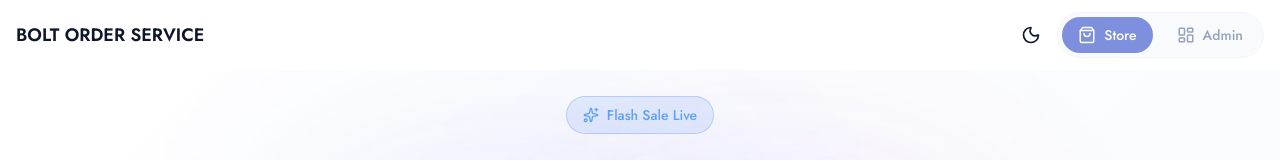
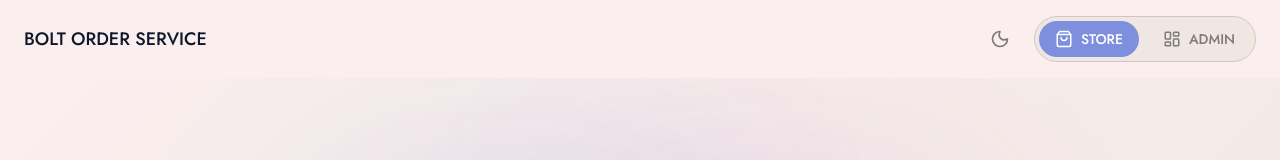
Before and after one commit to dpoppe7/bolt-order-service, a React (Vite) app in the folder web/: page / in a window 1280 px wide. Shown: the top 160 px of the page. Built offline with nearby package versions, Linux system fonts and the light colour scheme; no server answers.

Commit message:
refractor: navbar

```diff
--- a/web/src/App.tsx
+++ b/web/src/App.tsx
@@ -23,6 +23,7 @@ function App() {
       <NavBar view={view} onViewChange={setView} />
 
       {/* Main Content */}
+      <main className="max-w-7xl mx-auto px-4 sm:px-6 lg:px-8 pt-24 pb-12">
         <AnimatePresence mode="wait">
           {view === 'customer' ? (
             <motion.div
@@ -46,6 +47,7 @@ function App() {
             </motion.div>
           )}
         </AnimatePresence>
+      </main>
     </div>
   );
 }
--- a/web/src/components/NavBar.tsx
+++ b/web/src/components/NavBar.tsx
@@ -1,6 +1,6 @@
 import { useState, useEffect } from 'react';
 import { useContext } from 'react';
-import { Sun, Moon, LayoutDashboard, ShoppingBag } from 'lucide-react';
+import { Sun, Moon, LayoutDashboard, ShoppingBag, Menu } from 'lucide-react';
 import { ThemeManagerContext } from '../theme/ThemeManagerContext';
 import { ThemeSettings } from '../theme/ThemeManagerContext';
 import { ThemeManagerProvider } from '../theme/ThemeManagerProvider';
@@ -12,22 +12,27 @@ interface NavbarProps {
 
 export function NavBar({view, onViewChange}: NavbarProps) {
     const {isDark, changeThemeSettings} = useContext(ThemeManagerContext);
+    const [isOpen, setIsOpen] = useState(false);
+
+    const handleClick = () => {
+        setIsOpen(!isOpen);
+    }
 
     return (
     <header className="fixed top-0 left-0 w-full z-50 bg-theme-bg-primary backdrop-blur-xl">
-        <div className="justify-between flex items-center max-w-7xl mx-auto px-4 py-3">
+        <div className="justify-between flex items-center max-w-7xl mx-auto px-4 sm:px-6 py-4 ">
             {/* Logo/Title */}
-            <div className="font-jost text-lg font-semibold uppercase text-theme-text-primary">
+            <div className="font-jost text-lg font-medium uppercase text-theme-text-primary">
                 Bolt Order Service
             </div>
 
             {/* Desktop View */}
-            <div className="hidden md:flex items-center gap-2">
+            <div className="hidden md:flex items-center gap-4">
 
                 {/* Dark/Light Toggle */}
                 <button
                     onClick= {() => changeThemeSettings(isDark ? ThemeSettings.LIGHT : ThemeSettings.DARK)}
-                    className="p-2 rounded-full text-theme-text-primary hover:text-theme-text-secondary transition-colors"
+                    className="p-2 rounded-full text-theme-text-muted hover:text-theme-text-primary transition-colors"
                 >
                     {isDark ? <Sun size={20}/>: <Moon size={20}/>}
                 </button>
@@ -39,26 +44,68 @@ export function NavBar({view, onViewChange}: NavbarProps) {
                         className={`flex items-center gap-2 px-4 py-2 rounded-full transition-all ${
                         view === 'customer'
                             ? 'bg-theme-accent-blue text-white'
-                            : 'text-theme-text-muted hover:text-white'
+                            : 'text-theme-text-muted hover:text-theme-text-primary '
                         }`}
                     >
                         <ShoppingBag size={18} />
-                        <span className="text-sm font-medium">Store</span>
+                        <span className="text-sm font-medium uppercase">Store</span>
                     </button>
                     <button
                         onClick={() => onViewChange('admin')}
                         className={`flex items-center gap-2 px-4 py-2 rounded-full transition-all ${
                         view === 'admin'
-                            ? 'bg-purple-600 text-white shadow-lg shadow-purple-600/50'
-                            : 'text-slate-400 hover:text-white'
+                            ? 'bg-theme-accent-orange text-white'
+                            : 'text-theme-text-muted hover:text-theme-text-primary'
                         }`}
                     >
                         <LayoutDashboard size={18} />
-                        <span className="text-sm font-medium">Admin</span>
+                        <span className="text-sm font-medium uppercase">Admin</span>
                     </button>
                 </div>
             </div>
+
+            {/* Hamburger button - Mobile View */}
+            <button
+                onClick={handleClick}
+                className='md:hidden text-theme-text-primary'
+            >
+                <Menu size={20} />
+            </button>
         </div>
+
+            {/* Hamburger content */}
+            { isOpen && (
+                <div className="md:hidden bg-theme-bg-primary px-6 py-4 flex flex-col gap-4  ">
+                    <button
+                        onClick= {() => changeThemeSettings(isDark ? ThemeSettings.LIGHT : ThemeSettings.DARK)}
+                        className="px-4 rounded-full text-theme-text-muted hover:text-theme-text-primary transition-colors"
+                    >
+                        {isDark ? <Sun size={20}/>: <Moon size={20}/>}
+                    </button>
+                    <button
+                        onClick={() => onViewChange('customer')}
+                        className={`flex items-center gap-2 px-4 py-2 rounded-full transition-all ${
+                        view === 'customer'
+                            ? 'bg-theme-accent-blue text-white'
+                            : 'text-theme-text-muted hover:text-theme-text-primary '
+                        }`}
+                    >
+                        <ShoppingBag size={18} />
+                        <span className="text-sm font-medium uppercase">Store</span>
+                    </button>
+                    <button
+                        onClick={() => onViewChange('admin')}
+                        className={`flex items-center gap-2 px-4 py-2 rounded-full transition-all ${
+                        view === 'admin'
+                            ? 'bg-theme-accent-orange text-white'
+                            : 'text-theme-text-muted hover:text-theme-text-primary'
+                        }`}
+                    >
+                        <LayoutDashboard size={18} />
+                        <span className="text-sm font-medium uppercase">Admin</span>
+                    </button>
+                </div>
+            )}
     </header>
     )
 };
--- /dev/null
+++ b/web/src/hooks/isMobile.ts
@@ -0,0 +1,11 @@
+"use client";
+// most of the code from: https://medium.com/@travilabs/navbar-tsx-in-tailwind-typescript-very-easy-component-2d18fccbef5a
+import { useState, useEffect } from 'react';
+
+const useIsMobile = (): booolan => {
+    const [isMobile, setIsMobile] = useState(false);
+
+    useEffect(() => {
+
+    })
+}
--- a/web/src/theme/themeStyles.ts
+++ b/web/src/theme/themeStyles.ts
@@ -37,20 +37,20 @@ export interface Theme {
 
 export const lightTheme: Theme = {
   background: {
-    primary: '#ffffff',
-    secondary: '#f8fafc',
+    primary: '#faefee',
+    secondary: '#F0E7E2',
     surface: '#f1f5f9',
     overlay: 'rgba(255,255,255,0.85)',
   },
   text: {
     primary: '#0f172a',
     secondary: '#334155',
-    muted: '#94a3b8',
+    muted: '#7E7A79',
     inverse: '#ffffff',
   },
   accent: {
     blue: '#7e8fdd',
-    orange: '#E2A17B',
+    orange: '#E48B58',
     blueGlow: 'rgba(59,130,246,0.25)',
     orangeGlow: 'rgba(147,51,234,0.25)',
   },
@@ -62,7 +62,7 @@ export const lightTheme: Theme = {
   },
   border: {
     default: '#e2e8f0',
-    subtle: '#f1f5f9',
+    subtle: '#D2C5C1',
     focus: '#3b82f6',
   },
 };
@@ -77,12 +77,12 @@ export const darkTheme: Theme = {
   text: {
     primary: '#f8fafc',
     secondary: '#cbd5e1',
-    muted: '#3e3b43',
+    muted: '#B2AEAF',
     inverse: '#0f172a',
   },
   accent: {
     blue: '#677BD8',
-    orange: '#E2A17B',
+    orange: '#E48B58',
     blueGlow: 'rgba(103,123,216,0.2)',
     orangeGlow: 'rgba(147,51,234,0.2)',
   },
--- a/web/tailwind.config.js
+++ b/web/tailwind.config.js
@@ -36,7 +36,7 @@ export default {
       },
       boxShadow: {
         'glow-blue':   '0 0 30px var(--accent-blue-glow)',
-        'glow-purple': '0 0 30px var(--accent-purple-glow)',
+        'glow-orange': '0 0 30px var(--accent-orange-glow)',
       },
       backgroundImage: {
         'gradient-app': 'linear-gradient(135deg, var(--background-primary), var(--background-secondary))',
```
Lines whose indentation alone changed are shown as unchanged.
